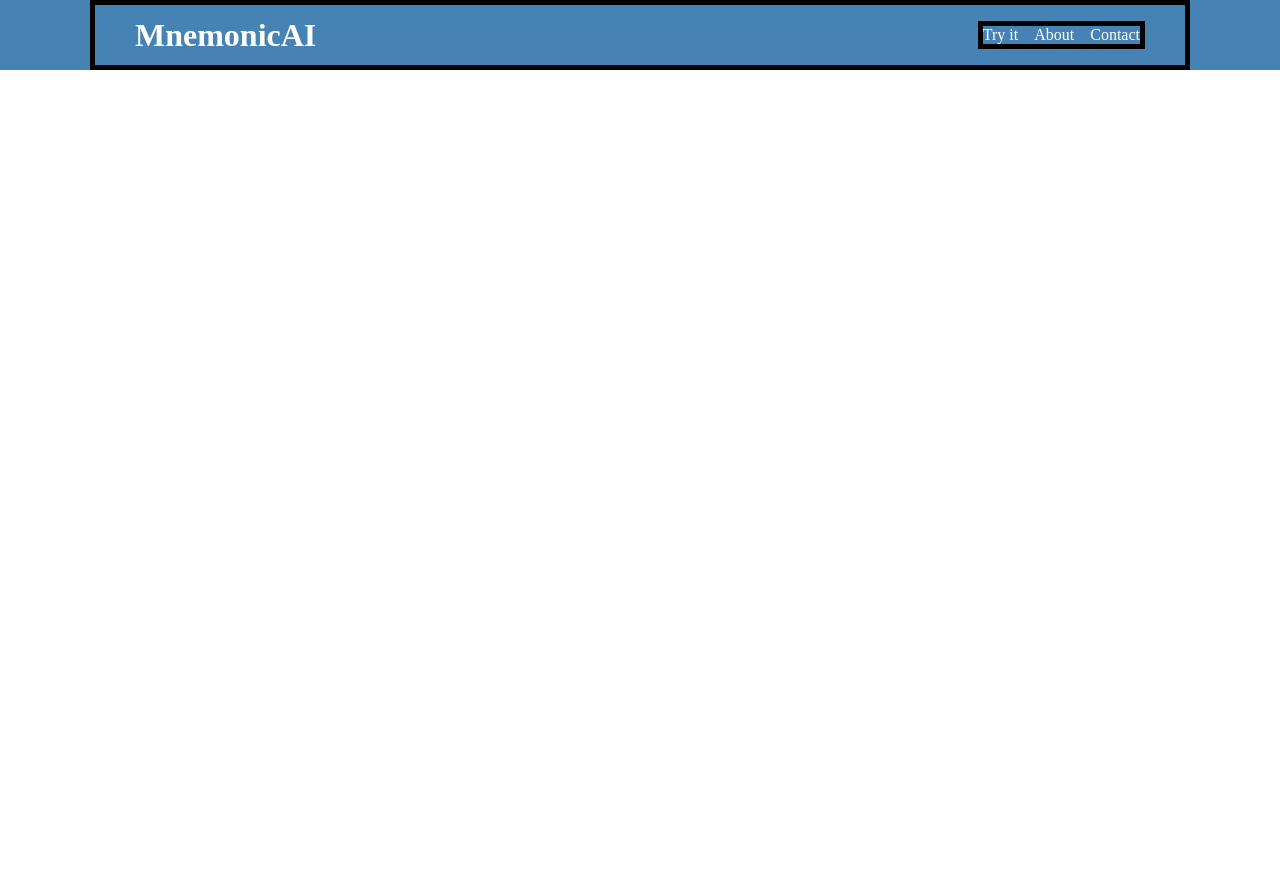
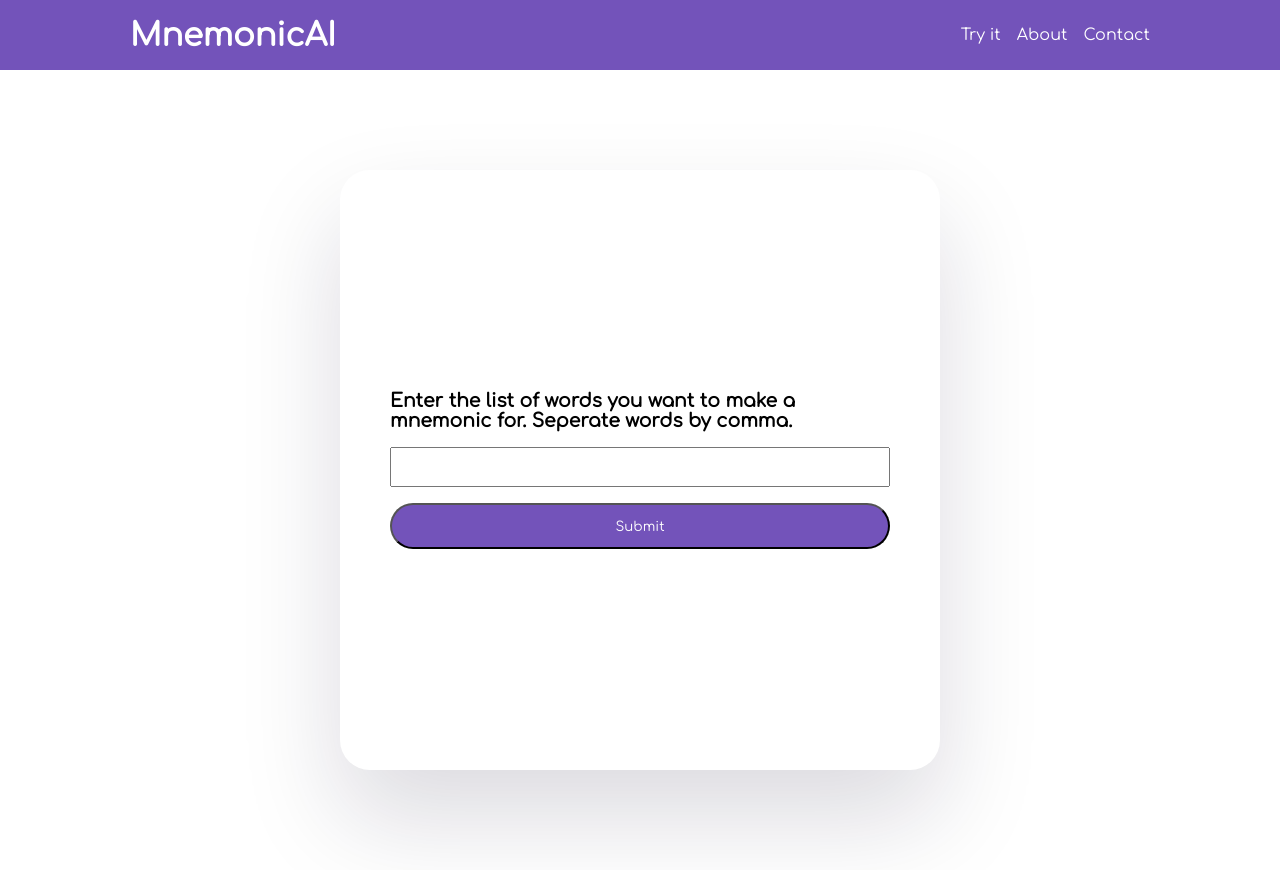
Before and after one commit to saraimarte/mnemonicAI, a Django app: page / in a window 1280 px wide. Before the commit the page ends 70 px from the top, so only its background shows below. Run offline with Django 3.2, Linux system fonts and the light colour scheme.

Commit message:
091423 frontend added form and fonts

```diff
--- a/project/myapp/templates/base.html
+++ b/project/myapp/templates/base.html
@@ -6,7 +6,6 @@
     <title>{% block title %} {% endblock %}</title>
 </head>
 <body>
-
     <div class = "navbar">
         <div class = "navcontainer">
             <h1> MnemonicAI </h1>
@@ -18,35 +17,43 @@
                 </ul>
             </nav>
         </div>
-       </div>
+    <div class = "container">
+
         {% block content %}
         {% endblock %}
+    </div>
+</div>
+
 
 </body>
 
 </html>
 
 <style>
+  @import url('https://fonts.googleapis.com/css2?family=Comfortaa&display=swap');
     *{
+        font-family: 'Comfortaa', cursive;
         box-sizing: border-box;
         margin:0;
         padding:0;
     }
     .container{
-        border:5px solid black;
         height:100vh;
+        display: flex;
+        flex-direction: column;
+        justify-content: center;
     }
 
     .navbar{
       height:70px;
-      background-color:steelblue;
+      background-color:#7353BA;
       color:white;
+
     }
 
     .navcontainer{
         max-width:1100px;
         margin: 0 auto;
-        border:5px solid black;
         height:100%;
         display: flex;
         justify-content: space-between;
@@ -58,7 +65,6 @@
         list-style: none;
     }
     ul{
-        border:5px solid black;
         display: flex;
         justify-content: center;
         align-items: center;
--- a/project/myapp/templates/home.html
+++ b/project/myapp/templates/home.html
@@ -1,4 +1,55 @@
 {% extends "base.html" %}
 {% block title %} MnemonicAI {% endblock %}
 {% block content %}
+
+
+<form>
+    <h3> Enter the list of words you want to make a mnemonic for. Seperate words by comma.</h1>
+
+   <div class = inputContainer>
+    <input type = "text" >
+    <button type = "submit"> Submit </button>
+   </div>
+</form>
+
+<style>
+    .inputContainer{
+        width:100%;
+        display: flex;
+        justify-content: center;
+        align-items: center;
+        flex-direction: column;
+        gap:1em;
+    }
+    h3{
+        color:black
+    }
+    input{
+        width:100%;
+        height:40px;
+    }
+    button{
+        padding:1em 2em;
+        border-radius:40px;
+        width:100%;
+        background-color:#7353BA;
+        color:white;
+    }
+    form{
+        max-width: 1100px;
+        margin:0 auto;
+        width:600px;
+        height:600px;
+        box-shadow: rgba(17, 12, 46, 0.15) 0px 48px 100px 0px;
+        border-radius: 5%;
+        display: flex;
+        justify-content: center;
+        align-items: center;
+        flex-direction: column;
+        gap:1em;
+        padding:50px;
+    }
+</style>
+
+
 {% endblock %}
```
Lines whose indentation alone changed are shown as unchanged.
